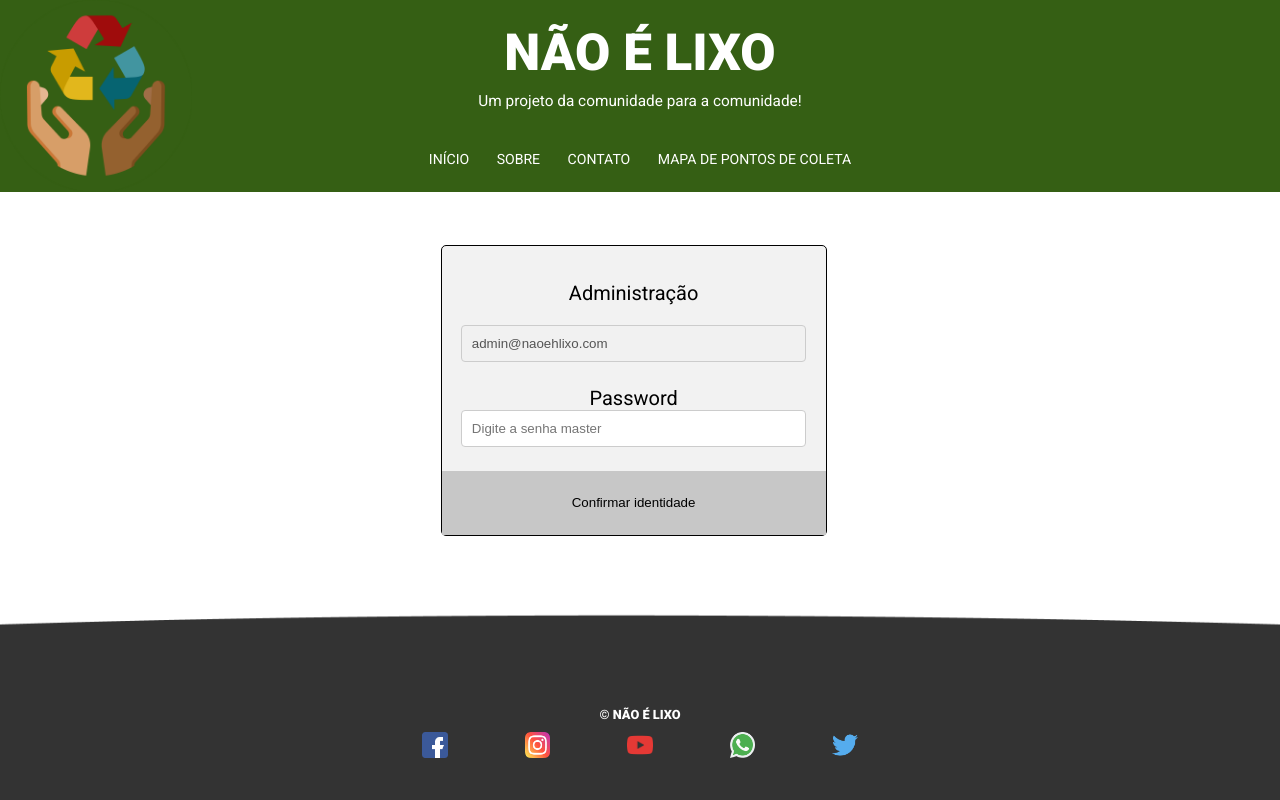
After one commit to hpbonfim/naoehlixo, a PHP site: page /admin/login.php in a window 1280 px wide. The commit adds this page. Run offline with PHP 8.4, Linux system fonts and the light colour scheme; data that the repository does not hold is empty; some libraries are stand-ins or nearby versions.

Commit message:
login efetuado

```diff
--- /dev/null
+++ b/admin/login.php
@@ -0,0 +1,114 @@
+<?php include_once('../banco-de-dados/conexao.php');
+
+$PROJETO = "NÃO É LIXO";
+$TITLE = "Login";
+
+session_start();
+$submit = $_POST['autorizado'];
+$autorizar = isset($submit);
+
+if (isset($autorizar)) {
+    $email = $_POST['email_admin'];
+    $senha = $_POST['senha_admin'];
+
+    $sql = "SELECT * FROM admin WHERE senha_admin = '$senha'";
+
+    if (mysqli_query($conn, $sql)) {
+        $resultado = mysqli_query($conn, $sql);
+        if (mysqli_num_rows($resultado) <= 0) {
+            echo "<script>alert('Não Autorizado')</script>";
+        } else {
+            $_SESSION['email_admin'] = $email;
+            $_SESSION['senha_admin'] = $senha;
+            header('location:listar.php');
+        }
+    } else {
+        echo "Error: " . $sql . "<br>" . mysqli_error($conn);
+
+    }
+}
+
+?>
+
+
+<!DOCTYPE html>
+<html lang="pt-BR">
+
+<head>
+    <meta charset="UTF-8">
+    <meta name="viewport" content="width=device-width, initial-scale=1.0">
+
+    <link rel="stylesheet" href="../styles/global/header.css">
+    <link rel="stylesheet" href="../styles/global/style.css">
+    <link rel="stylesheet" href="../styles/global/rodape.css">
+    <link rel="stylesheet" href="../styles/admin/login.css">
+    <title><?php echo $TITLE; ?> - Não é Lixo</title>
+</head>
+
+<body>
+    <header>
+        <div class="top-container">
+            <img src="../images/global/logo.png" alt="logo" class="logo">
+        </div>
+        <div class="title-container">
+            <h1><?php echo $PROJETO; ?></h1>
+        </div>
+        <div class="subtitle-container">
+            <p>Um projeto da comunidade para a comunidade!</p>
+        </div>
+        <div class="nav-container">
+            <div class="nav">
+                <a href="/index.php" class="navbar">INÍCIO</a>
+                <a href="/sobre.php" class="navbar">SOBRE</a>
+                <a href="/contato.php" class="navbar">CONTATO</a>
+                <a href="/mapa.php" class="navbar">MAPA DE PONTOS DE COLETA</a>
+            </div>
+        </div>
+        <br><br>
+    </header>
+
+    <br><br>
+    <section class="login">
+        <form action="" method="POST">
+            <div class="login-container">
+                <p>Administração</p>
+                <input type="text" class="form-control-plaintext" id="email_admin" name="email_admin" value="admin@naoehlixo.com" readonly disabled>
+                <br><br>
+                <label for="senha_admin" class="sr-only">Password</label>
+                <input type="password" class="form-control" id="senha_admin" name="senha_admin" value="" placeholder="Digite a senha master">
+                <br><br>
+                <button type="submit" value="autorizado" name="autorizado">Confirmar identidade</button>
+            </div>
+        </form>
+    </section>
+    <br><br>
+
+    <footer id="footer">
+        <img src="../images/global/rodape/background.png" class="background" alt="background header">
+        <div class="text-container">
+            <a style="text-decoration: none;" href="/admin/login.php">
+                <p>&copy; NÃO É LIXO </p>
+            </a>
+        </div>
+        <div class="social-container">
+            <a href="#">
+                <img src="../images/global/rodape/facebook.png" alt="facebook">
+            </a>
+            <a href="#">
+                <img src="../images/global/rodape/instagram.png" alt="instagram">
+            </a>
+            <a href="#">
+                <img src="../images/global/rodape/youtube.png" alt="youtube">
+            </a>
+            <a href="#">
+                <img src="../images/global/rodape/whatsapp.png" alt="whatsapp">
+            </a>
+            <a href="#">
+                <img src="../images/global/rodape/twitter.png" alt="twitter">
+            </a>
+        </div>
+    </footer>
+
+</body>
+
+</html>
--- /dev/null
+++ b/styles/admin/login.css
@@ -0,0 +1,45 @@
+
+/* -------------------------------------------------------------- */
+/* loginS HTML */
+
+.login {
+    display: flex;
+    justify-content: center;
+    margin-top: auto;
+}
+.login .login-container {
+    text-align: center;
+    font-size: 20px;
+    border-radius: 5px;
+    background-color: #f2f2f2;
+    width: 30vw;
+    height: auto;
+    border: 1px solid black;
+}
+
+
+.login .login-container input {
+    border: 1px solid #ccc;
+    border-radius: 4px;
+    padding: 10px 0 10px 10px;
+    width: 90%;
+}
+
+.login .login-container p {
+    padding-top: 15px;
+}
+
+
+.login .login-container button {
+    background-color: #c7c7c7;
+    border: transparent;
+    color: black;
+    cursor: pointer;
+    width: 100%;
+    height: 5vw;
+}
+
+.login .login-container button:hover {
+    background-color: #45a049;
+    color: white;
+}
--- a/styles/global/rodape.css
+++ b/styles/global/rodape.css
@@ -1,6 +1,6 @@
 footer {
     display: flex;
-
+    margin-top: auto;
 }
 
 footer .background,
@@ -9,7 +9,7 @@ img {
 }
 
 footer .background {
-    width: 99vw;
+    width: 100vw;
 }
 
 footer .text-container,
@@ -17,7 +17,7 @@ footer .text-container,
     position: absolute;
     display: flex;
     justify-content: center;
-    width: 99%;
+    width: 100%;
 }
 
 footer .text-container {
```
Also changed, not shown: admin/deletar.php (+7 -0 lines), admin/editar.php (+7 -0 lines), admin/inserir.php (+7 -0 lines), admin/listar.php (+12 -2 lines), mapa.php (+39 -12 lines), styles/mapa/index.css (+11 -2 lines).
